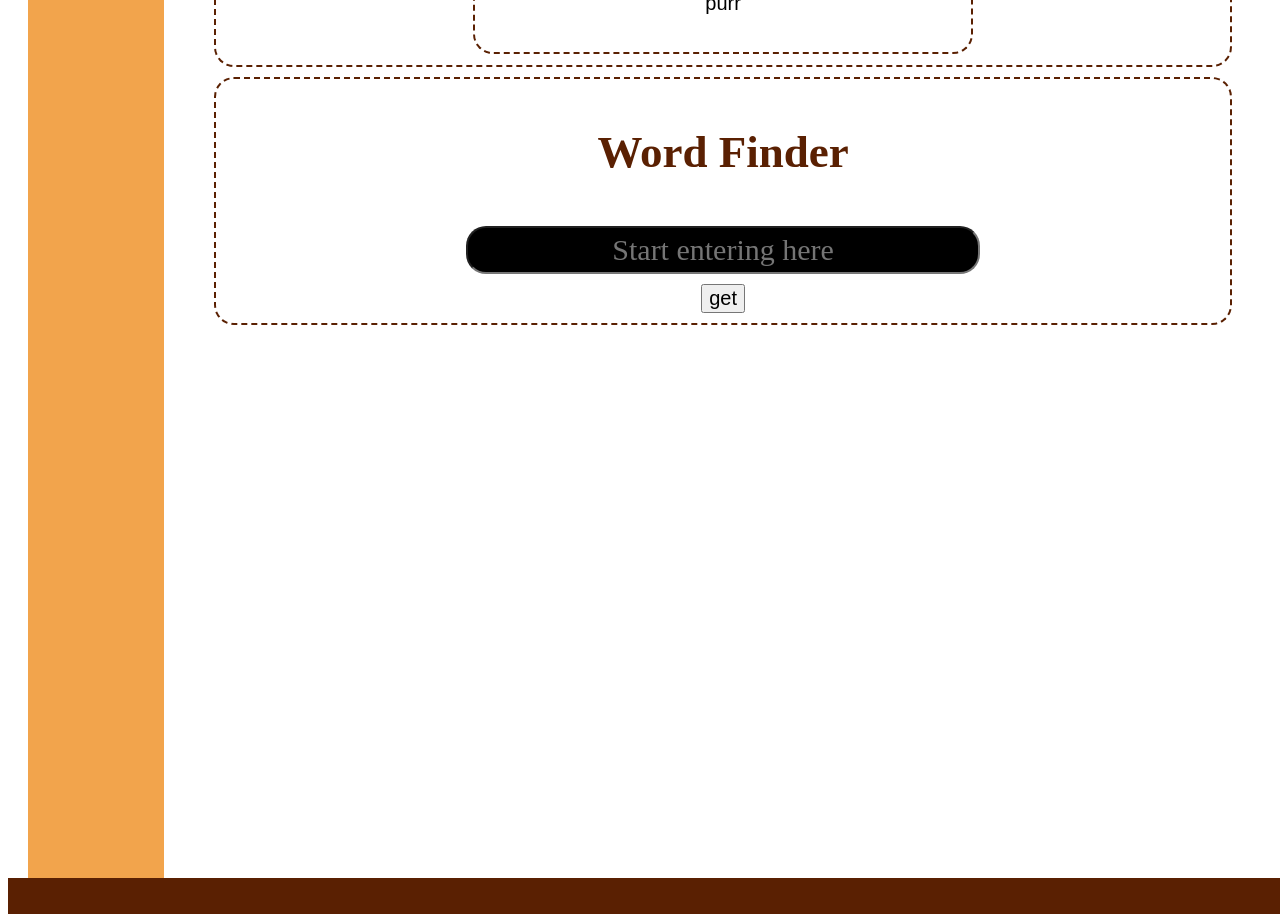
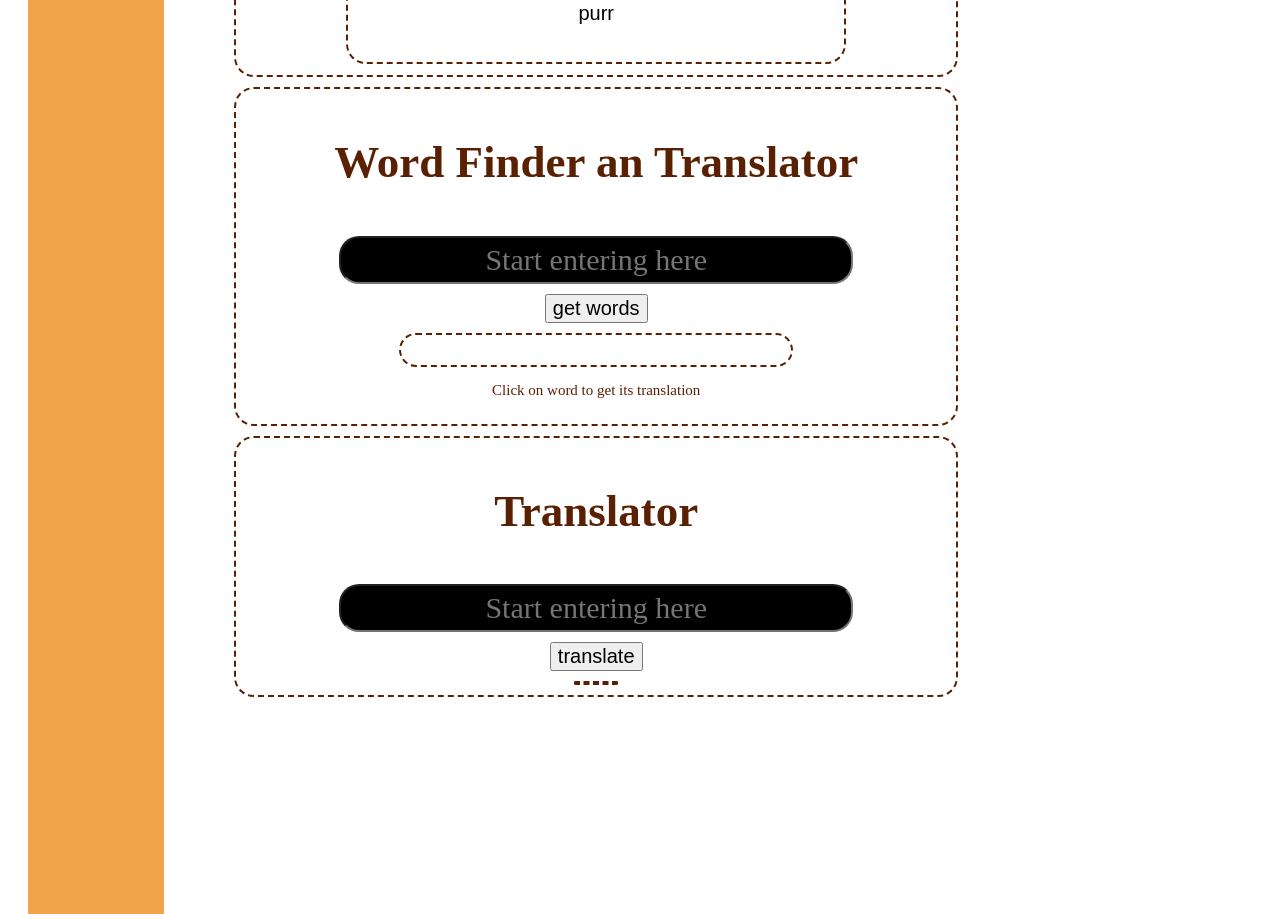
Before and after one commit to Annora-Charming/Words_Manipulators_Vue, a Vue app: page / in a window 1280 px wide. Shown: the part 1400-2314 px from the top of the page. Built offline with nearby package versions, Linux system fonts and the light colour scheme.

Commit message:
some changes

```diff
--- a/public/index.css
+++ b/public/index.css
@@ -9,12 +9,12 @@ nav{
     background-color: rgba(241, 158, 63, 0.93);
 }
 main{
-
+    display: flex;
 }
 aside{
     background-color: rgba(241, 158, 63, 0.93);
     float: left;
-    height: 2000px;
+    height: 2300px;
     margin-right: 50px;
     /*min-height: 100vh;*/
 }
--- a/src/App.vue
+++ b/src/App.vue
@@ -3,6 +3,7 @@
   <PalindromeTester />
   <MultipleSelectBox />
   <WordFinder />
+  <Translator />
 </template>
 
 <script>
@@ -10,6 +11,7 @@ import ReverseString from "./components/ReverseString";
 import PalindromeTester from "./components/PalindromeTester";
 import MultipleSelectBox from "./components/MultipleSelectBox";
 import WordFinder from "./components/WordFinder";
+import Translator from "./components/Translator";
 
 export default {
   name: "App",
@@ -18,6 +20,7 @@ export default {
     MultipleSelectBox,
     PalindromeTester,
     ReverseString,
+    Translator,
   },
 };
 </script>
--- /dev/null
+++ b/src/components/Translator.vue
@@ -0,0 +1,68 @@
+<template>
+  <div class="componentWrapper">
+    <div id="formWrapper">
+      <h2>Translator</h2>
+      <input
+        id="translatorInput"
+        placeholder="Start entering here"
+        v-model="value"
+        v-on:keypress.enter="getTranslation()"
+      />
+      <button id="translatorButton" v-on:click="getTranslation()">
+        translate
+      </button>
+      <div id="translationWrapper">
+        {{ translation }}
+      </div>
+    </div>
+  </div>
+</template>
+
+<script>
+export default {
+  name: "WordFinder",
+  data() {
+    return {
+      value: "",
+      word: "",
+      translation: "",
+    };
+  },
+  methods: {
+    async getTranslation() {
+      const response = await fetch(
+        "http://localhost:3001/translator?x=" + this.value
+      );
+      this.translation = await response.json();
+    },
+  },
+  computed: {},
+};
+</script>
+
+<style scoped lang="sass">
+#formWrapper
+  display: flex
+  flex-direction: column
+  align-items: center
+
+#translatorInput
+  font: 30px "Monospaced"
+  color: antiquewhite
+  width: 500px
+  background-color: black
+  border-radius: 20px
+  margin: 10px
+  padding: 5px
+  text-align: center
+
+#translatorButton
+  font-size: 20px
+  width: auto
+
+#translationWrapper
+  padding: 0 20px
+  margin-top: 10px
+  border: 2px dashed #5a2002
+  border-radius: 20px
+</style>
--- a/src/components/WordFinder.vue
+++ b/src/components/WordFinder.vue
@@ -1,24 +1,28 @@
 <template>
   <div class="componentWrapper">
     <div id="formWrapper">
-      <h2>Word Finder</h2>
+      <h2>Word Finder an Translator</h2>
       <input
         id="wordFinderInput"
         placeholder="Start entering here"
         v-model="value"
         v-on:keypress.enter="getWords()"
       />
-      <button id="wordsFinderButton" v-on:click="getWords">get</button>
+      <button id="wordsFinderButton" v-on:click="getWords">get words</button>
+      {{ translation }}
     </div>
     <div id="listWrapper">
-      <!--      <ul>-->
-      <!--        <li v-for="(item, id) in words" v-bind:key="id">-->
-      <!--          {{ item.name }}-->
-      <!--          <span>{{ item.description }}</span>-->
-      <!--        </li>-->
-      <!--      </ul>-->
-      {{ words }}
+      <ul>
+        <li
+          v-for="(item, id) in words"
+          v-bind:key="id"
+          v-on:click="getTranslation(item)"
+        >
+          {{ item }}
+        </li>
+      </ul>
     </div>
+    <p style="font-size: 15px">Click on word to get its translation</p>
   </div>
 </template>
 
@@ -28,18 +32,19 @@ export default {
   data() {
     return {
       value: "",
-      words: "",
+      words: [],
       word: "",
+      translation: "",
     };
   },
   methods: {
-    // async getWords() {
-    //   const response = await fetch("http://localhost:3001/?q=" + this.value);
-    //   this.words = await response.json();
-    // },
     async getWords() {
       const response = await fetch("http://localhost:3001/?q=" + this.value);
       this.words = await response.json();
+    },
+    async getTranslation(item) {
+      const response = await fetch("http://localhost:3001/translate?z=" + item);
+      this.translation = await response.json();
     },
   },
   computed: {},
@@ -69,6 +74,9 @@ export default {
 #listWrapper
   width: 50%
   padding: 0 20px
+  margin-top: 10px
+  border: 2px dashed #5a2002
+  border-radius: 20px
 
 ul
   list-style: none inside
@@ -78,22 +86,4 @@ ul
 li:hover
   cursor: help
   position: relative
-
-li span
-  font-size: 20px
-  display: none
-
-li:hover span
-  border: #5a2002 1px dotted
-  background-color: white
-  padding: 5px
-  display: block
-  //!!! ^ important!!!
-  left: 100px
-  margin: 10px
-  width: 500px
-  height: auto
-  position: absolute
-  top: 1px
-  text-decoration: none
 </style>
```
Also changed, not shown: 1 other file (tests, documents, lock files or other folders).
